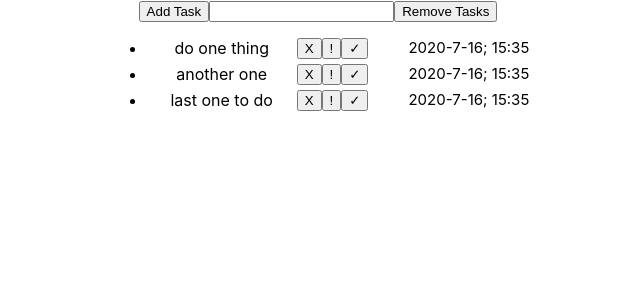
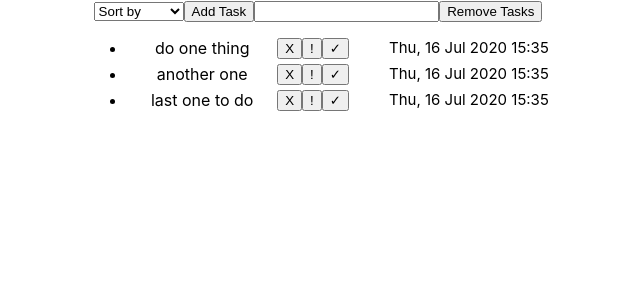
Before and after one commit to AntonBartsev/TodoAppOnReact, a React (Create React App) app: page / in a window 1280 px wide. Shown: the top 300 px of the page, without its empty margins (322-962 px from the left). Built offline with nearby package versions, Linux system fonts and the light colour scheme.

Commit message:
Sorting by name and date added

```diff
--- a/src/components/TodoList.jsx
+++ b/src/components/TodoList.jsx
@@ -7,16 +7,15 @@ const todoStyle = {
 
 
 
-
 class TodoListXP extends React.Component {
     constructor(props) {
         super(props);
 
         this.state = {
             tasks: [
-                "do one thing",
-                "another one",
-                "last one to do"
+                { taskName: "do one thing", date: new Date() },
+                { taskName: "another one", date: new Date() },
+                { taskName: "last one to do", date: new Date() }
             ],
             input: ""
         };
@@ -24,13 +23,53 @@ class TodoListXP extends React.Component {
         this.removeTask = this.removeTask.bind(this);
         this.onInputChange = this.onInputChange.bind(this);
         this.removeAllTasks = this.removeAllTasks.bind(this)
+        this.sortTasks = this.sortTasks.bind(this)
     }
 
+    sortTasks(event) {
+        const { tasks } = this.state
+        const option = event.target.value
+        let newState
+        if (option === "Name asc") {
+            newState = {
+                ...this.state,
+                tasks: tasks.sort((task1, task2) => (task1.taskName.toLowerCase() > task2.taskName.toLowerCase()) ? 1 : -1)
+            }
+        }
+        if (option === "Name desc") {
+            newState = {
+                ...this.state,
+                tasks: (tasks.sort((task1, task2) => (task1.taskName.toLowerCase() > task2.taskName.toLowerCase()) ? 1 : -1)).reverse()
+            }
+        }
+        if (option === "Newer") {
+            newState = {
+                ...this.state,
+                tasks: (tasks.sort((task1, task2) => (task1.date - task2.date))).reverse()
+            }
+        }
+        if (option === "Older") {
+            newState = {
+                ...this.state,
+                tasks: tasks.sort((task1, task2) => (task1.date - task2.date))
+            }
+        }
+
+        this.setState(newState)
+    }
+
+    taskTexts = () => {
+        const taskNames = []
+        for (const task of this.state.tasks) {
+            taskNames.push(task.taskName)
+        }
+        return taskNames
+    }
     removeTask(text) {
-        const { tasks } = this.state;
+        const { tasks } = this.state
+        tasks.splice(this.taskTexts().indexOf(text), 1)
         const newState = {
-            ...this.state,
-            tasks: tasks.filter(elem => elem != text)
+            ...this.state
         }
         this.setState(newState);
     }
@@ -39,7 +78,7 @@ class TodoListXP extends React.Component {
         const { tasks } = this.state;
         this.setState({
             input: "",
-            tasks: tasks.concat(this.state.input)
+            tasks: tasks.concat({ taskName: this.state.input, date: new Date() })
         });
     }
 
@@ -59,12 +98,19 @@ class TodoListXP extends React.Component {
     render() {
         return <div>
             <div>
+                <select onChange={this.sortTasks}>
+                    <option>Sort by</option>
+                    <option>Newer</option>
+                    <option>Older</option>
+                    <option>Name asc</option>
+                    <option>Name desc</option>
+                </select>
                 <button onClick={this.addTask}>Add Task</button>
                 <input type="text" value={this.state.input} onChange={this.onInputChange}></input>
                 <button onClick={this.removeAllTasks}>Remove Tasks</button>
             </div>
             <ul style={todoStyle}>{
-                this.state.tasks.map(text => <TodoPoint key={text} todoText={text} removeTask={this.removeTask} />)
+                this.state.tasks.map(text => <TodoPoint key={this.state.tasks.indexOf(text)} todoText={text.taskName} removeTask={this.removeTask} todoDate={text.date.toUTCString().slice(0, 22)} />)
             }</ul>
         </div>
 
--- a/src/components/TodoPoint.jsx
+++ b/src/components/TodoPoint.jsx
@@ -4,11 +4,10 @@ import React from 'react';
 class TodoPoint extends React.Component {
     constructor(props) {
         super(props);
-
         this.state = {
             bIsImportant: false,
             bIsDone: false,
-            date: new Date().getFullYear() + '-' + (new Date().getMonth() + 1) + '-' + new Date().getDate() + '; ' + new Date().getHours() + ":" + new Date().getMinutes()
+
         };
         this.toggleImportant = this.toggleImportant.bind(this);
         this.toggleDone = this.toggleDone.bind(this);
@@ -38,13 +37,13 @@ class TodoPoint extends React.Component {
     }
 
     render() {
-        const { removeTask, todoText } = this.props;
+        const { removeTask, todoText, todoDate } = this.props;
         return <div style={{ display: "flex", marginBottom: "5px" }}>
             <li style={{ textDecoration: this.getDoneStyle(), width: "150px", color: this.getTextColor() }}>{todoText}</li>
             <button onClick={() => removeTask(todoText)} >X</button>
             <button onClick={this.toggleImportant} >!</button>
             <button onClick={this.toggleDone}>✓</button>
-            <ul style={{ fontSize: "15px" }}>{this.state.date}</ul>
+            <ul style={{ fontSize: "15px" }}>{todoDate}</ul>
         </div>
     }
 }
```
Also changed, not shown: 1 other file (tests, documents, lock files or other folders).
